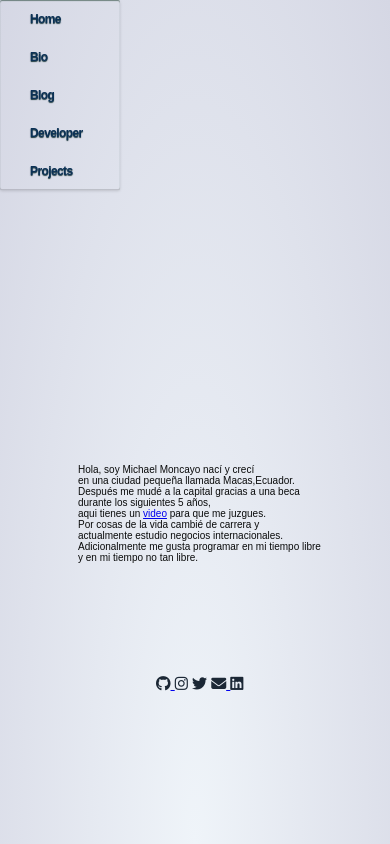
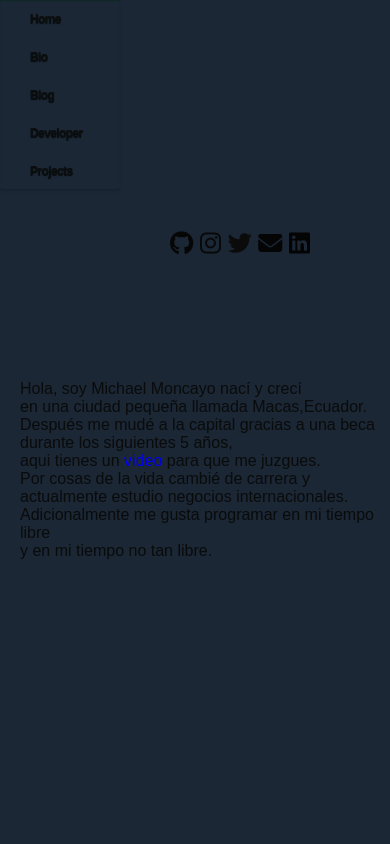
Before and after one commit to Moncayo1329/main, a plain HTML site: page About.html in a window 390 px wide. Drawn offline with Linux system fonts and the light colour scheme.

Commit message:
done bio

```diff
--- a/About.html
+++ b/About.html
@@ -1,6 +1,10 @@
+<!DOCTYPE html>
+<html>
+
 
 <head>
   <link rel="stylesheet" type="text/css" rel="noopener" target="_blank" href="aboutstyle.css">
+  <link rel="icon" href="imagenes/osito.png">
   <script src="https://kit.fontawesome.com/a3bc1351bf.js" crossorigin="anonymous"></script>
   <meta content="width=device-width, initial-scale=1" name="viewport" />
   </head>
@@ -26,17 +30,17 @@
        <div class="social">
   <h2>
         <a class href="https://github.com/Moncayo1329">
-      <i class="fa-brands fa-github" style="color:#1b2735"></i>
+        <i class="fa-brands fa-github" style="color:#060606"></i>
       </a>
       <a href="https://www.instagram.com/michaelmoncayo7/">
-      <i class="fa-brands fa-instagram" style="color:#1b2735"></i></a>
+        <i class="fa-brands fa-instagram" style="color:#080808"></i></a>
         <a href="https://twitter.com/MichaelMoncay7">
-      <i class="fa-brands fa-twitter" style="color:#1b2735"></i></a>
+        <i class="fa-brands fa-twitter" style="color:#0b0b0b"></i></a>
         <a href="mailto:moncayomichael23@gmail.com">
-      <i class="fa-solid fa-envelope" style="color:#1b2735"></i>
+        <i class="fa-solid fa-envelope" style="color:#050505"></i>
       </a>
       <a href="https://www.linkedin.com/in/michael-moncayo-35725519a/">
-      <i class="fa-brands fa-linkedin" style="color:#1b2735"></i></a>
+        <i class="fa-brands fa-linkedin" style="color:#040404"></i></a>
     </div>
   </h2>
 
@@ -53,9 +57,7 @@
 
           </div>
 
-        <div class="imagen">
-         <img src="imagenes/WEB.jpeg" alt="Michael" width="150" height="150" />
 
-        </div>
 
       </body>
+      </html>
--- a/aboutstyle.css
+++ b/aboutstyle.css
@@ -2,12 +2,14 @@
     margin: 0;
     padding: 0;
     box-sizing: border-box;
+    text-decoration: none;
+
 }
 
 body {
     font-family: 'Raleway', sans-serif;
     background: radial-gradient(circle at center, #dfe1e6, #e2e6ed);
-    background: radial-gradient(ellipse at bottom, #eff4f9, #d5d7e4);
+    background: #1b2735;
     font-weight: 250%;
 
 }
@@ -31,7 +33,7 @@ body {
     padding: 0 10px;
     border-radius: 2px;
     box-shadow: inset 0 1px 1px rgba(4, 40, 20, 0.5), inset 0 -1px 0 rgba(0,0,0,.15), 0 1px 3px rgba(0,0,0,.15);
-    background: #1b2735,;
+    background: #1b2735;
   }
 
   #menu, #menu ul {
@@ -48,7 +50,7 @@ body {
   }
 
   #menu > li:first-child {
-    border-left: 1px solid rgba(250, 245, 245, 0.25);
+    border-left: 1px solid rgba(9, 9, 9, 0.25);
     box-shadow: -1px 0 0 rgba(0,0,0,.1), 1px 0 0 rgba(245, 241, 241, 0.25);
   }
 
@@ -58,13 +60,13 @@ body {
     z-index: 10;
     padding: 13px 20px 13px 20px;
     text-decoration: none;
-    color: rgb(11, 49, 86);
+    color: rgb(12, 13, 13);
     line-height: 1;
     font-weight: 550;
     font-size: 12px;
     letter-spacing: -.05em;
     background: transparent;
-    text-shadow: 0 1px 1px rgba(4, 37, 40, 0.9);
+    text-shadow: 0 1px 1px rgba(1, 5, 5, 0.9);
     transition: all .25s ease-in-out;
 
   }
@@ -147,80 +149,17 @@ body {
 
 .Bio {
   position: absolute;
-  left: 500px;
+  left: 20px;
   top: 45%;
 
 
 }
 
-.imagen {
+.social{
+
   position: absolute;
-  top: 80px;
- left: 650px;
-
+  right: 80px;
+  top: 230px;
 
 
 }
-
-.social {
-  position:absolute;
-  left: 650px;
-  position: center;
-  top: 38%;
-
-
-}
-
-@media (max-width: 1200px){
-
-.socia{
-  position: absolute;
-  top: 60%;
-  left: 50%;
-
-
-
-}
-
-}
-
-@media (max-width: 992px) {
-  .social {
-    position: absolute;
-    top: 60%;
-    left: 50%;
-  }
-}
-
-@media (max-width: 768px) {
-  .social {
-    position: absolute;
-    top: 80%;
-    left: 40%;
-    font-size: 10px;
-    gap: 25px;
-  }
-}
-
-@media (max-width: 576px) {
-  .social {
-    position: absolute;
-    top: 80%;
-    left: 40%;
-    font-size: 10px;
-    gap: 25px;
-
-  }
-  .Bio {
-
-    position: absolute;
-    top: 55%;
-    left: 20%;
-    font-size: 10px;
-
-
-  }
-
-
-
-}
```
Also changed, not shown: index.html (+26 -24 lines), imagenes/DALL·E 2022-08-19 20.28.07 - a black and white panda bear eating hamburger in cartoons.png (added), imagenes/osito.png (added), imagenes/spidy baby .jpg (added). Lines whose indentation alone changed are shown as unchanged.
